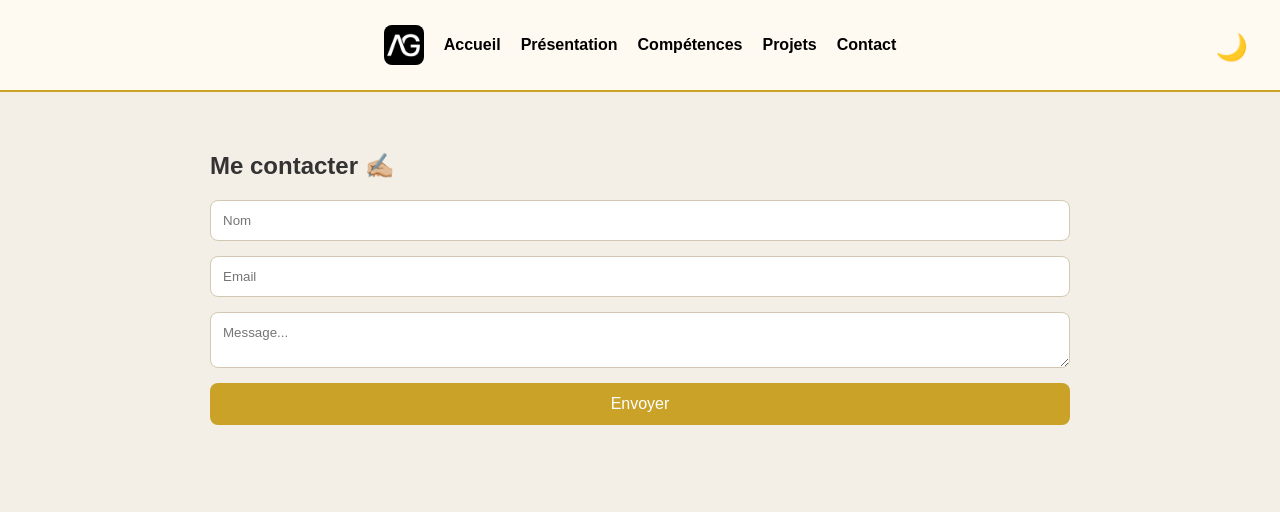
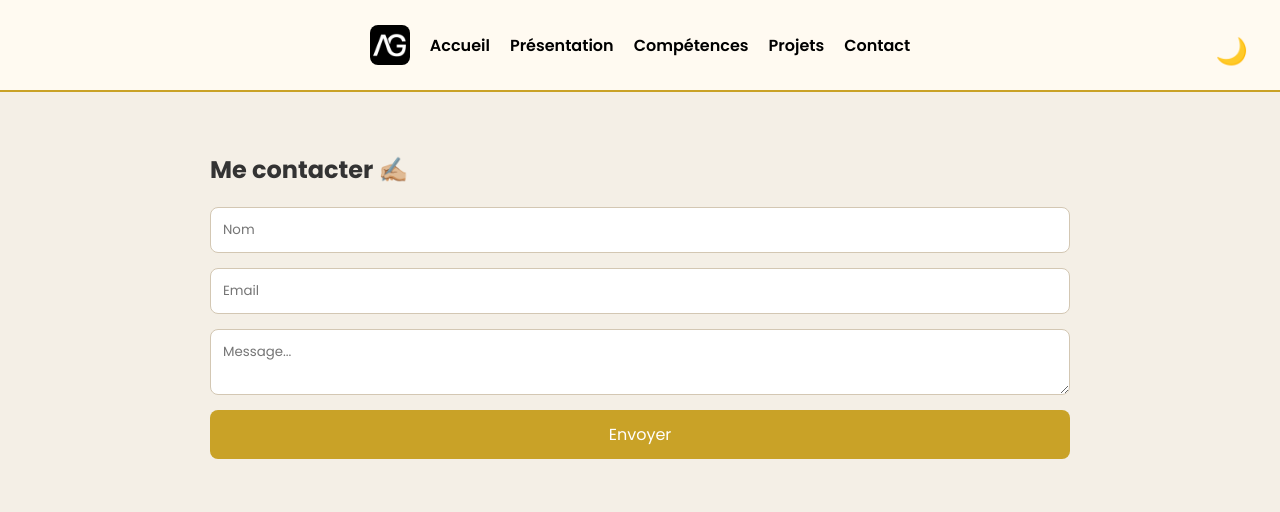
Before and after one commit to AnthonyGargoua/portfolio.github.io, a plain HTML site: page contact.html in a window 1280 px wide. Drawn offline with nearby package versions, Linux system fonts and the light colour scheme.

Commit message:
Update contact.html

```diff
--- a/contact.html
+++ b/contact.html
@@ -2,8 +2,14 @@
 <html lang="fr">
 <head>
     <meta charset="UTF-8">
+    <meta name="viewport" content="width=device-width, initial-scale=1.0">
     <title>Contact</title>
+
+    <!-- Google Fonts Poppins -->
+    <link href="https://fonts.googleapis.com/css2?family=Poppins:wght@400;600;700&display=swap" rel="stylesheet">
+
     <link rel="stylesheet" href="styles/style.css">
+
     <style>
         /* Message de retour (succès / erreur) */
         .form-message {
@@ -24,6 +30,7 @@
         }
     </style>
 </head>
+
 <body>
 
 <header>
```
